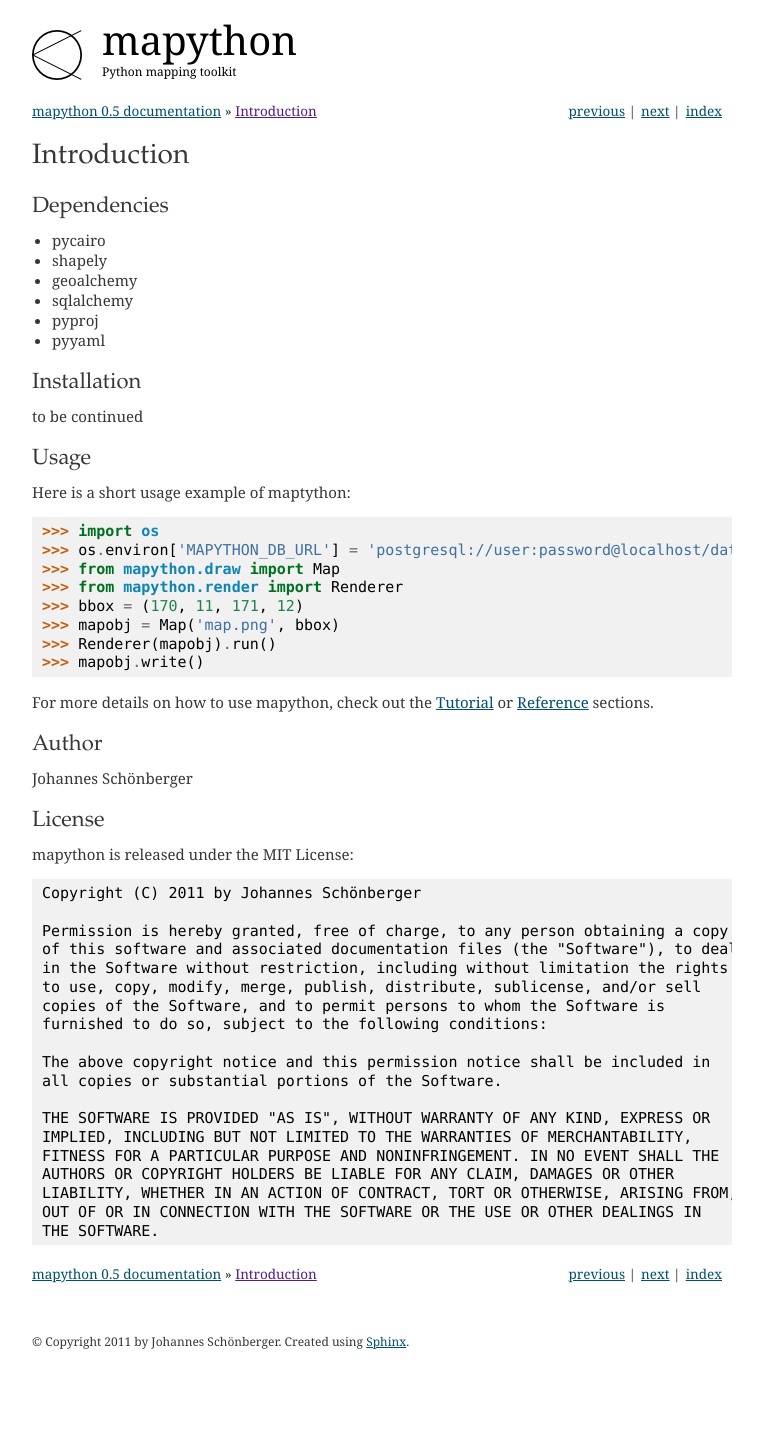
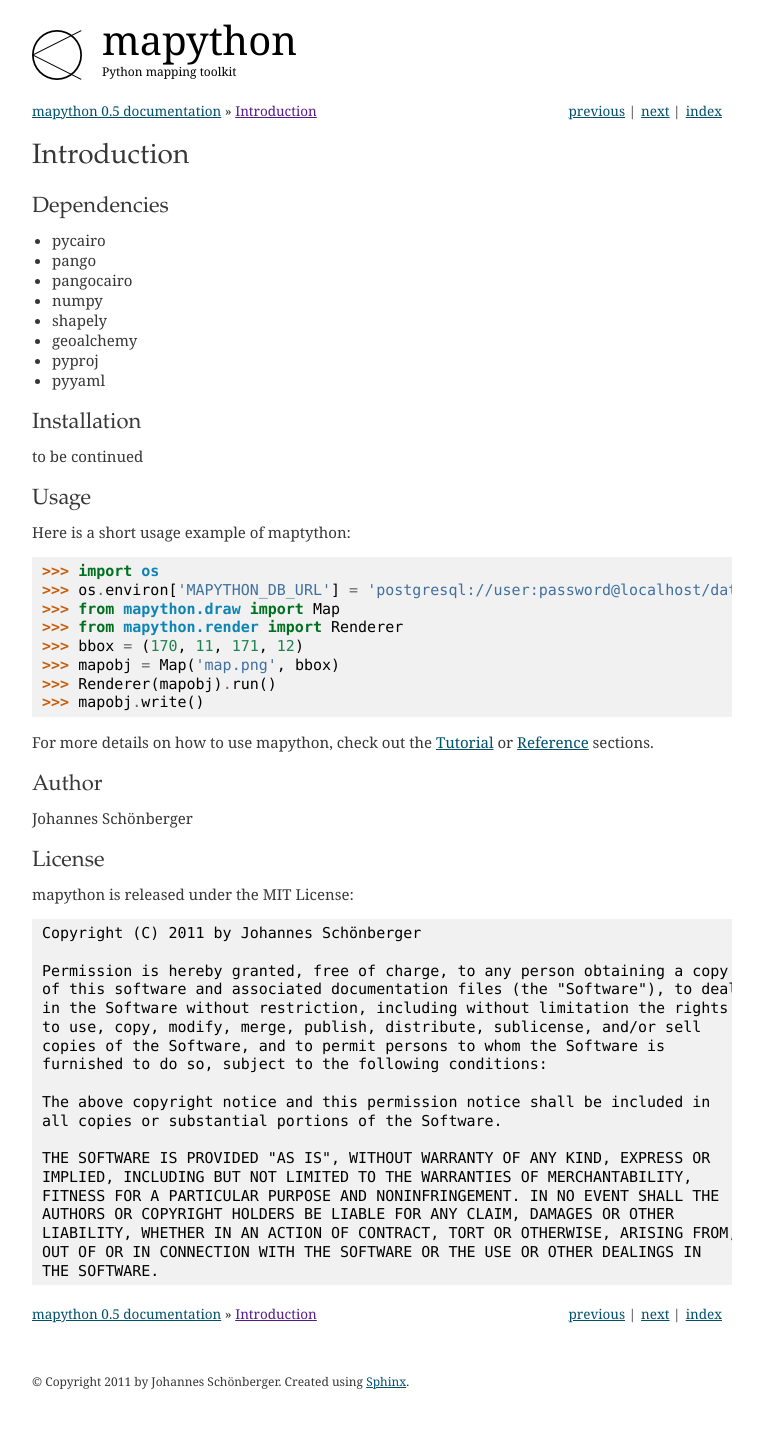
Before and after one commit to ahojnnes/mapython, a Sphinx documentation site: the page built from docs/introduction.rst, in a window 1280 px wide. Shown: the whole page, without its empty margins (258-1021 px from the left). Built offline with Sphinx 7.4.7, drawn with Linux system fonts in a browser that asks for light colours; before the commit the page ends 1400 px from its top, so only the background shows below that.

Commit message:
updated dependency list in docs

```diff
--- a/docs/introduction.rst
+++ b/docs/introduction.rst
@@ -6,9 +6,11 @@ Dependencies
 ============
 
 * pycairo
+* pango
+* pangocairo
+* numpy
 * shapely
 * geoalchemy
-* sqlalchemy
 * pyproj
 * pyyaml
 
```
